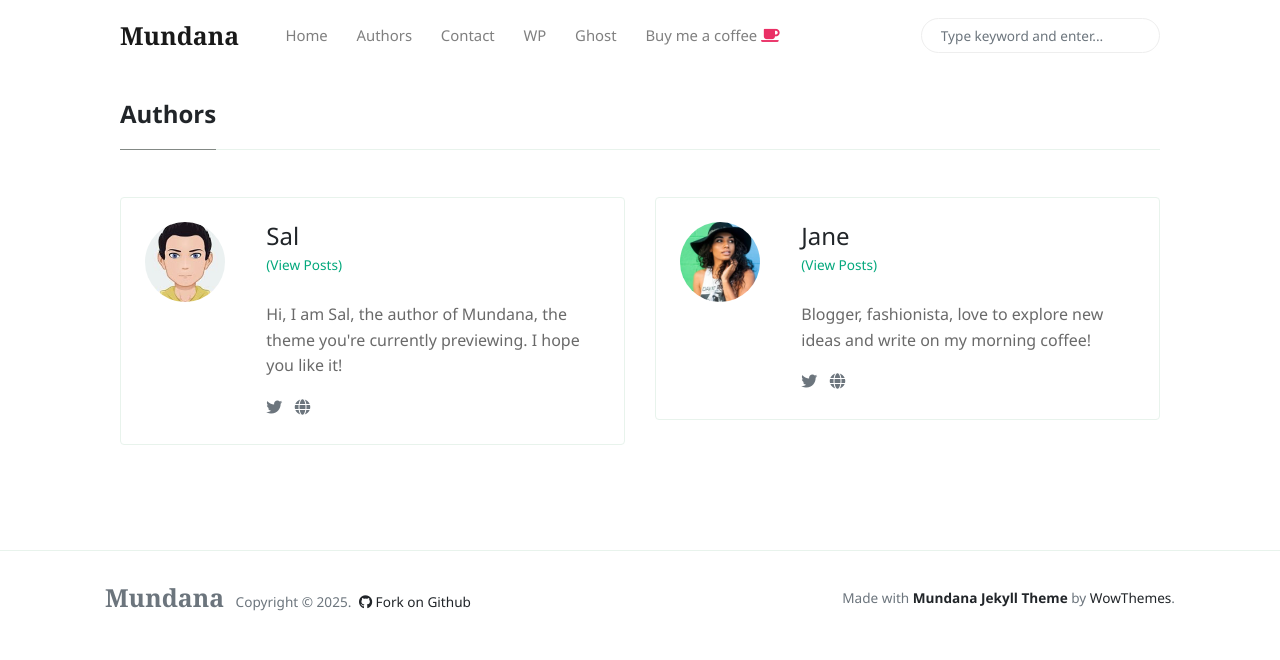
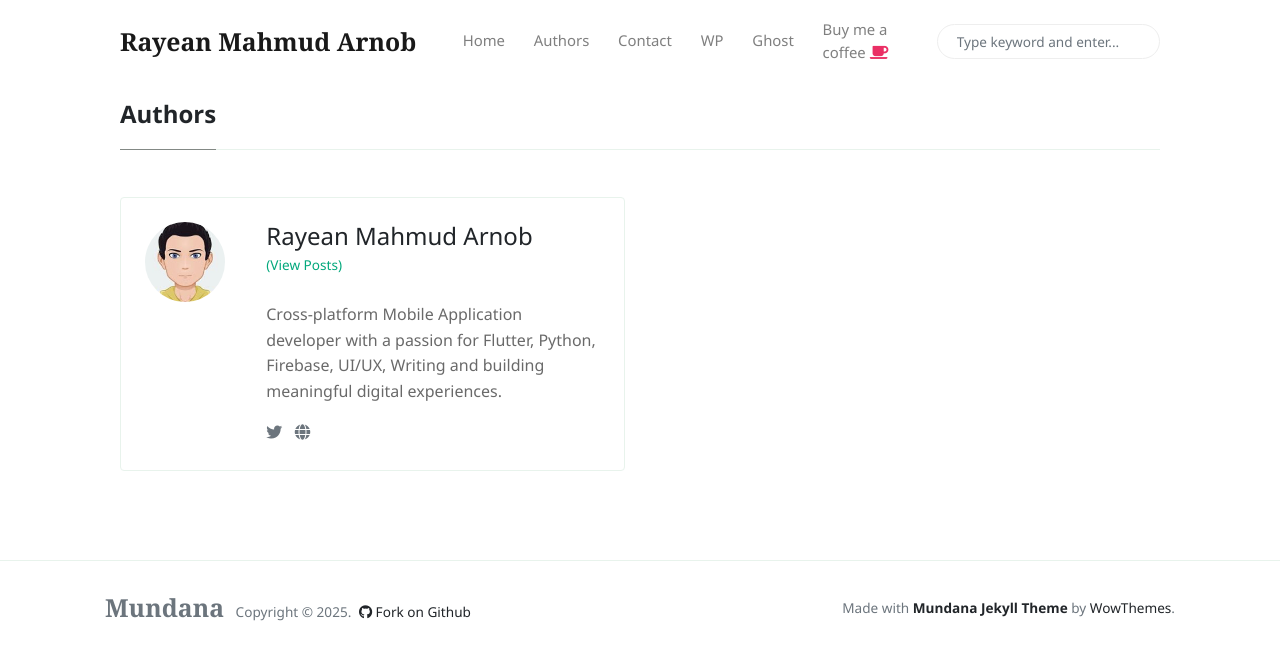
Before and after one commit to Rayean-Mahmud/rayean-mahmud.github.io, a Jekyll site: the page built from _pages/authors-list.html, in a window 1280 px wide. Shown: the top 660 px of the page. Built offline with Jekyll 4.4.1, drawn with Linux system fonts in a browser that asks for light colours; nearby versions of some CDN libraries.

Commit message:
Update _config.yml

```diff
--- a/_config.yml
+++ b/_config.yml
@@ -1,12 +1,13 @@
-# Site
-name: 'Mundana'
-description: 'Mundana is a free Jekyll theme for awesome people like you, Medium like.'
+# Site Settings
+name: 'Rayean Mahmud Arnob'
+description: 'Cross-platform Mobile App Developer & Tech Storyteller. Passionate about Flutter, Python, Firebase, and AI.'
 logo: 'assets/images/logo.png'
 favicon: 'assets/images/favicon.ico'
-baseurl: '/mundana-theme-jekyll'
-disqus: 'demowebsite'
-email: 'wowthemesnet@gmail.com'
-mailchimp-list: 'https://wowthemes.us11.list-manage.com/subscribe/post?u=8aeb20a530e124561927d3bd8&amp;id=8c3d2d214b'
+baseurl: ''  # Leave empty for user.github.io root sites
+url: 'https://rayean-mahmud.github.io'
+disqus: ''  # You can add Disqus shortname here if needed
+email: 'rayean.dev@gmail.com'
+mailchimp-list: ''  # Add your Mailchimp URL here if needed
 
 include: ["_pages"]
 permalink: /:title/
@@ -18,48 +19,37 @@ plugins:
   - jekyll-paginate
   - jekyll-seo-tag
 
+# Author Info
 authors:
-    sal:
-      name:           Sal
-      site:           https://www.wowthemes.net
-      avatar:         /assets/images/avatar1.jpg
-      bio:            "Hi, I am Sal, the author of Mundana, the theme you're currently previewing. I hope you like it!"
-      email:          wowthemesnet@gmail.com
-      twitter:        https://twitter.com/wowthemesnet
-
-    jane:
-      name:           Jane
-      site:           https://www.wowthemes.net
-      avatar:         /assets/images/avatar2.jpg
-      bio:            "Blogger, fashionista, love to explore new ideas and write on my morning coffee!"
-      email:          fakemail@gmail.com
-      twitter:        https://twitter.com/wowthemesnet
+  rayean:
+    name: Rayean Mahmud Arnob
+    site: https://github.com/Rayean-Mahmud
+    avatar: /assets/images/avatar1.jpg  # Replace with your actual image path
+    bio: "Cross-platform Mobile Application developer with a passion for Flutter, Python, Firebase, UI/UX, Writing and building meaningful digital experiences."
+    email: rayean.dev@gmail.com
+    twitter: https://twitter.com/your_handle  # Replace or remove if not used
+    github: https://github.com/Rayean-Mahmud
+    linkedin: https://www.linkedin.com/in/rayean-mahmud-arnob-a78345173/
 
 # Defaults
 defaults:
-
-  # all posts
   - scope:
       path: "_posts"
     values:
       layout: post
-      author: sal
+      author: Rayean
       avatar: /assets/images/avatar1.jpg
-
-  # all pages
   - scope:
       path: "_pages"
     values:
       layout: page
 
-# Syntax
+# Markdown & Syntax Highlighting
 markdown: kramdown
 highlighter: rouge
 
-# Paginate
+# Pagination
 paginate: 10
 
-
-
-# Exclude metadata and development time dependencies (like Grunt plugins)
+# Exclude metadata and dev files
 exclude: [README.markdown, package.json, grunt.js, Gruntfile.js, Gruntfile.coffee, node_modules]
```
